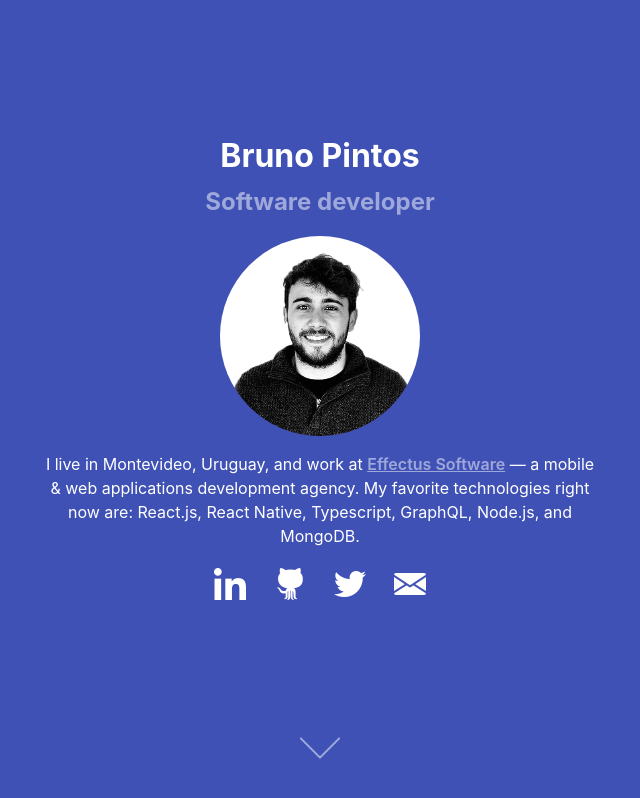
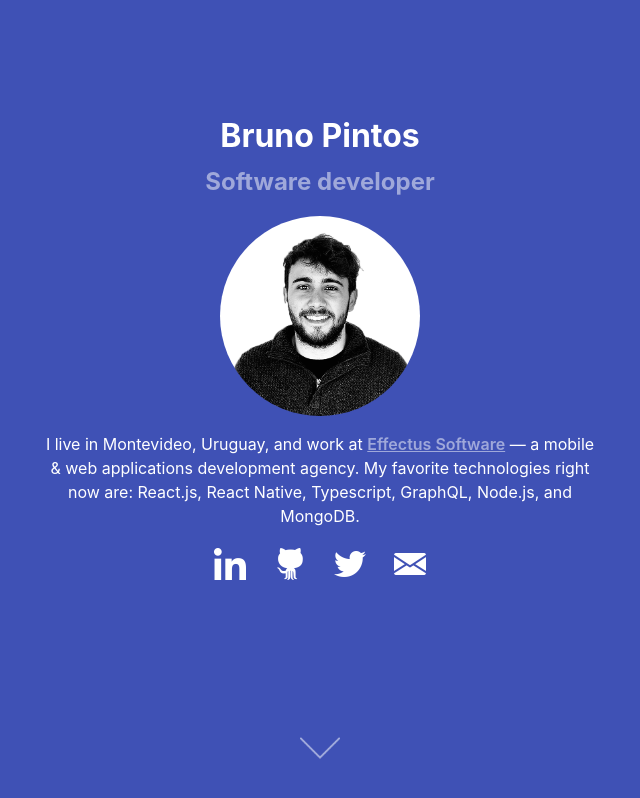
Before and after one commit to brunopintos/brunopintos-website, a Next.js app: page / in a window 1280 px wide. Shown: the top 798 px of the page, without its empty margins (320-960 px from the left). Built offline with nearby package versions, Linux system fonts and the light colour scheme.

Commit message:
fixed arrow location

```diff
--- a/pages/index.js
+++ b/pages/index.js
@@ -105,7 +105,7 @@ const MainContainer = styled.div`
   justify-content: center;
   align-items: center;
   padding: 20px;
-  padding-bottom: 80px;
+  padding-bottom: 120px;
 `;
 
 const Title = styled.h1`
```
